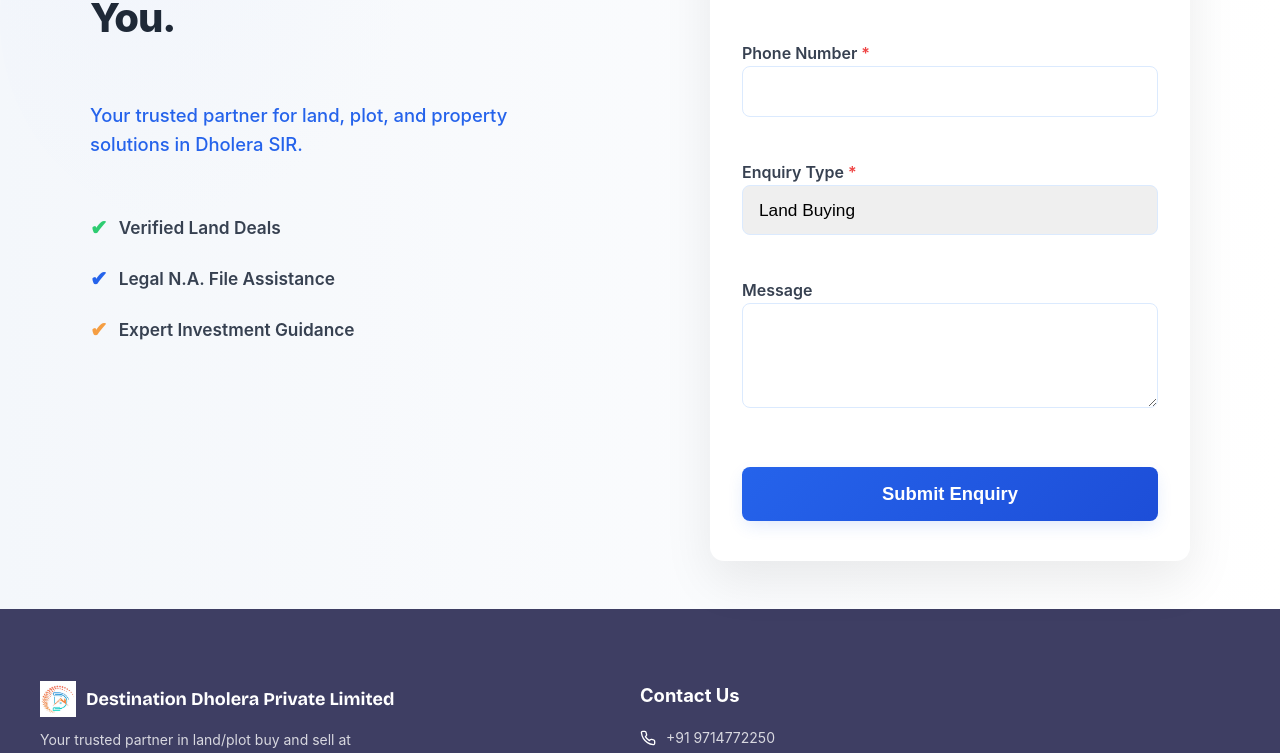
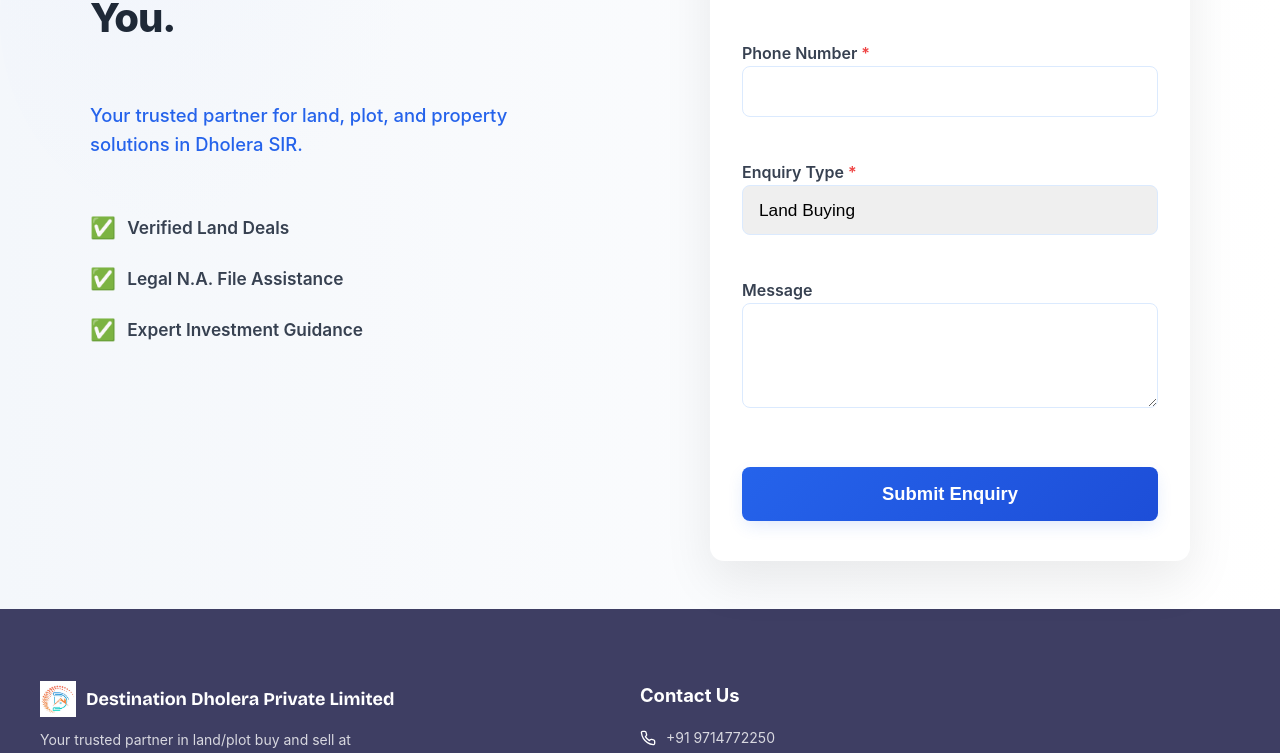
Before and after one commit to Ravi-Makwana18/PropLedger, a React (Create React App) app in the folder frontend/: page / in a window 1280 px wide. Shown: the part 1559-2312 px from the top of the page. Built offline with nearby package versions, Linux system fonts and the light colour scheme; no server answers; the HTML template or start-up script is replaced by a standard one; a web font is replaced by a local one.

Commit message:
Apply changes

```diff
--- a/frontend/src/components/EnquirySection.js
+++ b/frontend/src/components/EnquirySection.js
@@ -77,13 +77,13 @@ const EnquirySection = () => {
           <p className="enquiry-trust" style={{ fontSize: '1.15rem', color: '#2563eb', fontWeight: 500, marginBottom: '1.2rem', maxWidth: 420 }}>Your trusted partner for land, plot, and property solutions in Dholera SIR.</p>
           <ul style={{ listStyle: 'none', padding: 0, margin: 0, display: 'flex', flexDirection: 'column', gap: '1.1rem' }}>
             <li style={{ display: 'flex', alignItems: 'center', fontSize: '1.08rem', color: '#374151', fontWeight: 600 }}>
-              <span style={{ color: '#2ecc71', fontSize: '1.3rem', marginRight: '0.7rem' }}>✔</span> Verified Land Deals
+              <span style={{ color: '#2ecc71', fontSize: '1.3rem', marginRight: '0.7rem' }}>✅</span>Verified Land Deals
             </li>
             <li style={{ display: 'flex', alignItems: 'center', fontSize: '1.08rem', color: '#374151', fontWeight: 600 }}>
-              <span style={{ color: '#2563eb', fontSize: '1.3rem', marginRight: '0.7rem' }}>✔</span> Legal N.A. File Assistance
+              <span style={{ color: '#2563eb', fontSize: '1.3rem', marginRight: '0.7rem' }}>✅</span>Legal N.A. File Assistance
             </li>
             <li style={{ display: 'flex', alignItems: 'center', fontSize: '1.08rem', color: '#374151', fontWeight: 600 }}>
-              <span style={{ color: '#f59e42', fontSize: '1.3rem', marginRight: '0.7rem' }}>✔</span> Expert Investment Guidance
+              <span style={{ color: '#f59e42', fontSize: '1.3rem', marginRight: '0.7rem' }}>✅</span>Expert Investment Guidance
             </li>
           </ul>
         </div>
```
